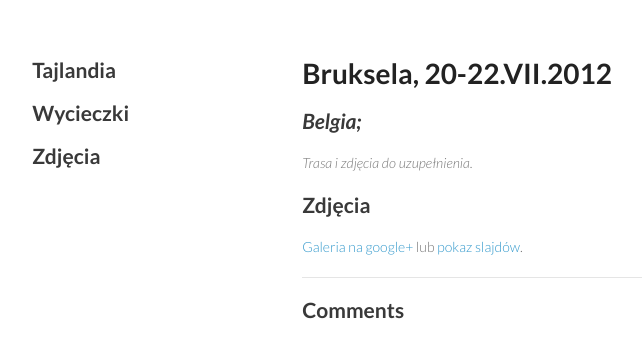
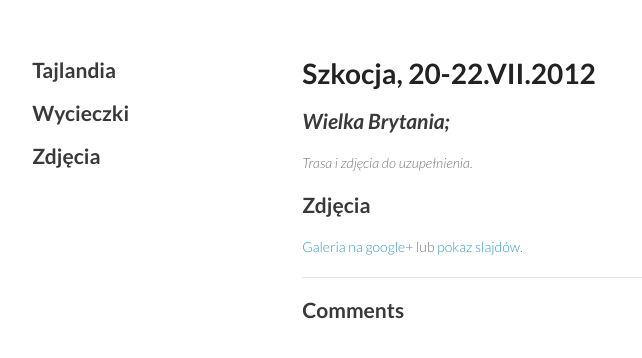
Before and after one commit to cobyl/cobyl.github.io, a Jekyll site: the page built from _posts/2014-05-08-Szkocja.md, in a window 1280 px wide. Shown: the top 358 px of the page, without its empty margins (84-726 px from the left). Built offline with Jekyll 4.4.1, drawn with Linux system fonts in a browser that asks for light colours; Markdown is read by kramdown in place of the engine named in the settings.

Commit message:
Update 2014-05-08-Szkocja.md

```diff
--- a/_posts/2014-05-08-Szkocja.md
+++ b/_posts/2014-05-08-Szkocja.md
@@ -1,8 +1,8 @@
 ---
 layout: default
-title: Bruksela, 20-22.VII.2012
+title: Szkocja, 20-22.VII.2012
 category: Wycieczki
-tags: [Belgia]
+tags: [Wielka Brytania]
 ---
 
 *Trasa i zdjęcia do uzupełnienia.*
```
